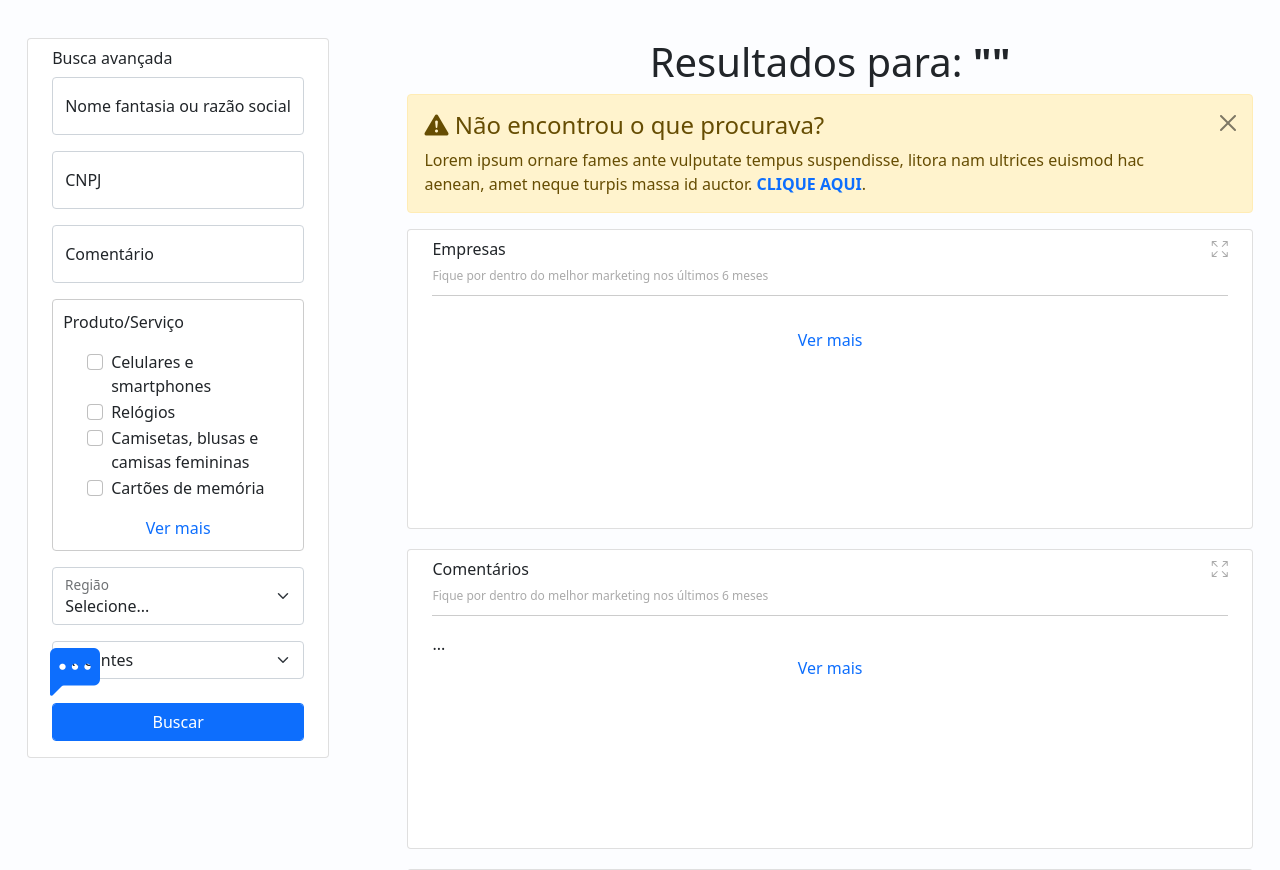
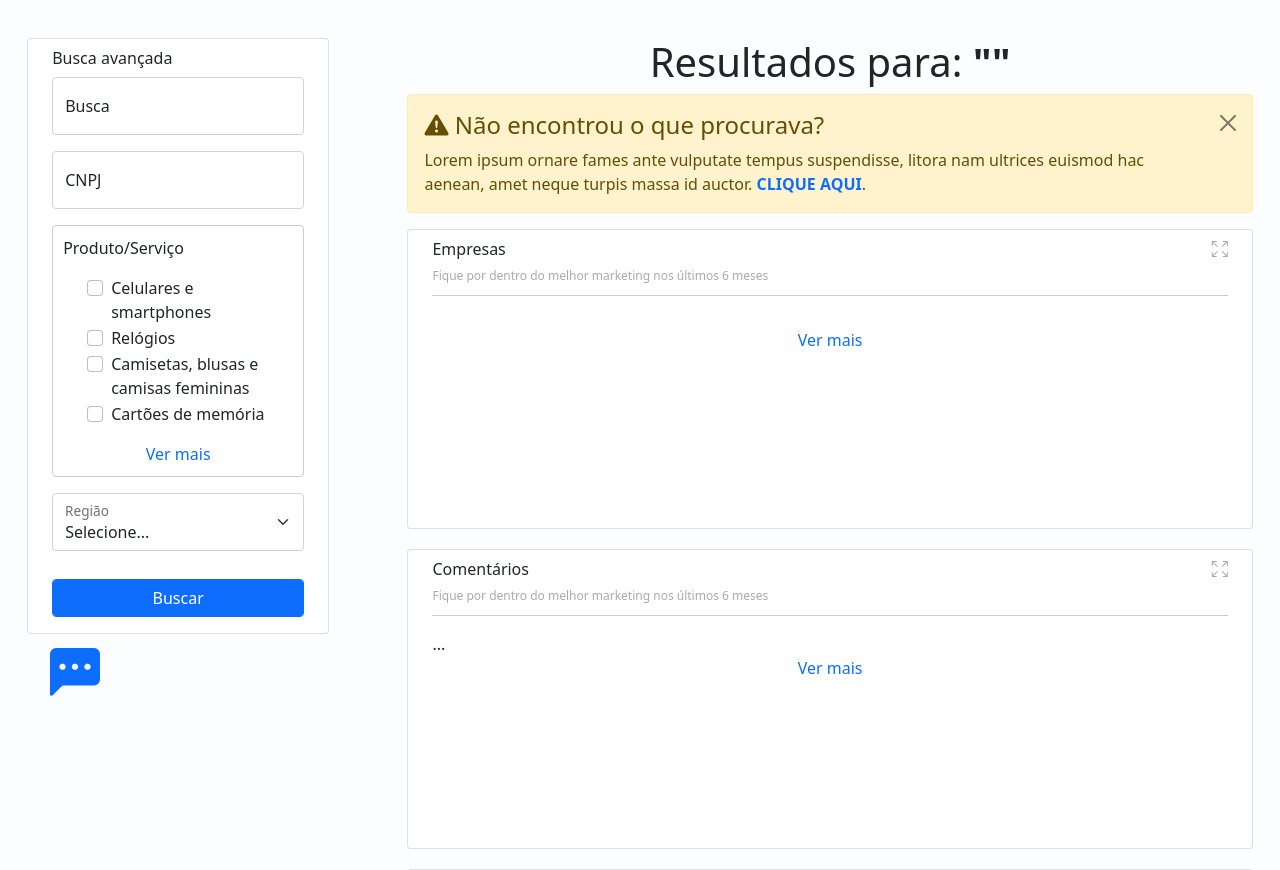
Before and after one commit to wesleystoss/valeapena, a Django app: page /busca/ in a window 1280 px wide. Shown: the part 69-939 px from the top of the page. Run offline with Django 3.2, Linux system fonts and the light colour scheme; some libraries are stand-ins or nearby versions.

Commit message:
FIX: Muda o texto buscador

```diff
--- a/paginas/templates/paginas/busca.html
+++ b/paginas/templates/paginas/busca.html
@@ -24,16 +24,12 @@
                 <div class="item_card">
                     <form class="form-floating" action="">
                         <div class="form-floating mb-3">
-                            <input type="text" class="form-control" name="nome_marca" id="nome_marca" placeholder=" " value="{{ termo_procurado }}">
-                            <label for="nome_marca">Nome fantasia ou razão social</label>
+                            <input type="text" class="form-control" name="query_g" id="query_g" placeholder=" " value="{{ termo_procurado }}">
+                            <label for="query_g">Busca</label>
                           </div>
                           <div class="form-floating mb-3">
                             <input type="text" class="form-control" name="cnpj" minlength="18" onkeypress="$(this).mask('00.000.000/0000-00')" id="cnpj" placeholder=" ">
                             <label for="cnpj">CNPJ</label>
-                          </div>
-                          <div class="form-floating mb-3">
-                            <input type="text" class="form-control" name="comentario" id="comentario" placeholder=" ">
-                            <label for="comentario">Comentário</label>
                           </div>
                         <div class="mb-3" style="border: 1px solid #ccc; border-radius: 4px; padding: 10px;">
                             <label class="mb-3">Produto/Serviço</label>
@@ -48,7 +44,7 @@
                                 <a href="#" class="link_card" data-bs-toggle="modal" data-bs-target="#modal_filtrar_categorias">Ver mais</a>
                             </div>
                         </div>
-                          <div class="col-md mb-3">
+                          <div class="col-md mb-1">
                             <div class="form-floating">
                               <select class="form-select" name="regiao" id="regiao" placeholder=" ">
                                 <option selected>Selecione...</option>
@@ -58,12 +54,6 @@
                               </select>
                               <label for="regiao">Região</label>
                             </div>
-                          </div>
-                          <div>
-                            <select class="form-select">
-                                <option selected>Recentes</option>
-                                <option value="1">Mais antigas</option>
-                              </select>
                           </div>
                         <br>
                         <div class="footer text-center">
@@ -148,8 +138,8 @@
                 <div class="modal-body">
                     <form class="form-floating" action="">
                         <div class="form-floating mb-3">
-                            <input type="text" class="form-control" name="nome_marca" id="nome_marca" placeholder=" " required>
-                            <label for="nome_marca">*Nome fantasia ou razão social</label>
+                            <input type="text" class="form-control" name="query_g" id="query_g" placeholder=" " required>
+                            <label for="query_g">*Nome fantasia ou razão social</label>
                           </div>
                           <div class="form-floating mb-3">
                             <input type="text" class="form-control" name="cnpj" minlength="18" onkeypress="$(this).mask('00.000.000/0000-00')" id="cnpj" placeholder=" ">
--- a/paginas/templates/paginas/forum/publicar.html
+++ b/paginas/templates/paginas/forum/publicar.html
@@ -10,8 +10,8 @@
         <div class="item_card">
             <form action="" class="text-center" onsubmit="return confirm('Deseja prosseguir com a publicação?')">
                 <div class="form-floating mb-3">
-                    <input type="text" class="form-control" id="nome_marca" required placeholder=" " value="{{ nome_marca }}">
-                    <label for="nome_marca">Nome da Empresa</label>
+                    <input type="text" class="form-control" id="query_g" required placeholder=" " value="{{ query_g }}">
+                    <label for="query_g">Nome da Empresa</label>
                 </div>
                 <div class="form-floating mb-3">
                     <input type="text" class="form-control" id="assunto" required placeholder=" ">
--- a/paginas/templates/paginas/index.html
+++ b/paginas/templates/paginas/index.html
@@ -16,7 +16,7 @@
                     <span class="input-group-text" id="inputGroup-sizing-lg"><svg xmlns="http://www.w3.org/2000/svg" width="16" height="16" fill="currentColor" class="bi bi-search" viewBox="0 0 16 16">
                         <path d="M11.742 10.344a6.5 6.5 0 1 0-1.397 1.398h-.001c.03.04.062.078.098.115l3.85 3.85a1 1 0 0 0 1.415-1.414l-3.85-3.85a1.007 1.007 0 0 0-.115-.1zM12 6.5a5.5 5.5 0 1 1-11 0 5.5 5.5 0 0 1 11 0z"/>
                       </svg></span>
-                    <input type="text" class="form-control" name="nome_marca" aria-label="Sizing example input" aria-describedby="inputGroup-sizing-lg" required placeholder="Buscar por uma empresa, produto ou serviço, comentário, enquete ou artigo">
+                    <input type="text" class="form-control" name="query_g" aria-label="Sizing example input" aria-describedby="inputGroup-sizing-lg" required placeholder="Buscar por uma empresa, produto ou serviço, comentário, enquete ou artigo">
                 </div>
             </form>
             <div style="color: white; text-shadow: black 0.1em 0.1em 0.2em;">
--- a/paginas/views.py
+++ b/paginas/views.py
@@ -7,7 +7,7 @@ def index(request):
 def busca(request):
     return render(request, 'paginas/busca.html', {
         'lista_produtos_e_servicos': ("Celulares e smartphones", "Relógios", "Camisetas, blusas e camisas femininas", "Cartões de memória","Barras de cereal", "Maquiagem sem crueldade", "Matcha em pó/chá"),
-        'termo_procurado': request.GET.get('nome_marca','')
+        'termo_procurado': request.GET.get('query_g','')
     })
 
 def sobre(request):
@@ -38,7 +38,7 @@ def forum(request):
 
 def forum_publicar(request):
     return render(request, 'paginas/forum/publicar.html',{
-        'nome_marca': request.GET.get('nome_marca','')
+        'query_g': request.GET.get('query_g','')
     })
 
 def artigos(request):
--- a/templates/parciais/_menu_perfil.html
+++ b/templates/parciais/_menu_perfil.html
@@ -11,7 +11,7 @@
             <label class="mb-2"><i class="bi bi-telephone-fill"></i> (61) 9 9964-9668</label><br>
             <div class="botoes_">
                 <a href="https://dell.com.br" target="_blank"><button class="btn btn-primary">Ver site</button></a>
-                <a href="/forum/publicar?nome_marca=Dell"><button class="btn btn-danger">Reclamar</button></a>
+                <a href="/forum/publicar?query_g=Dell"><button class="btn btn-danger">Reclamar</button></a>
             </div>
         </div>
     </div>
```
Also changed, not shown: paginas/templates/paginas/compare.html (+14 -2 lines).
